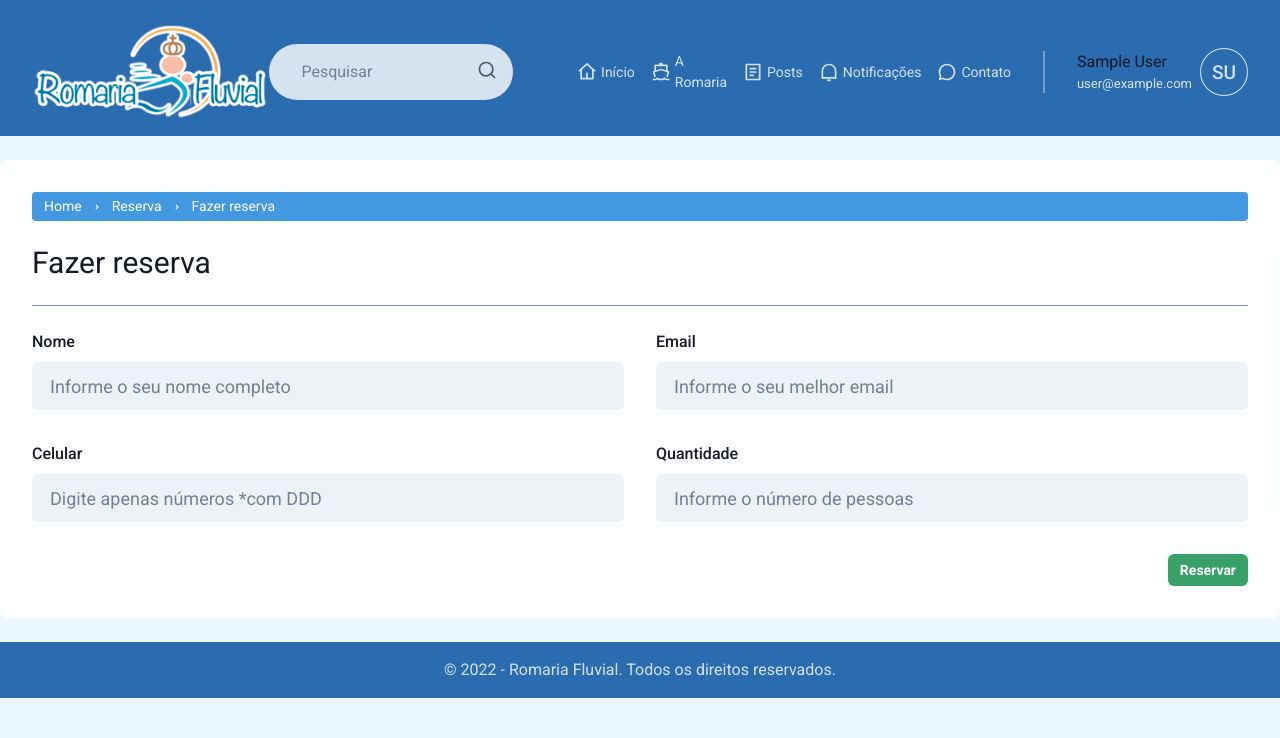
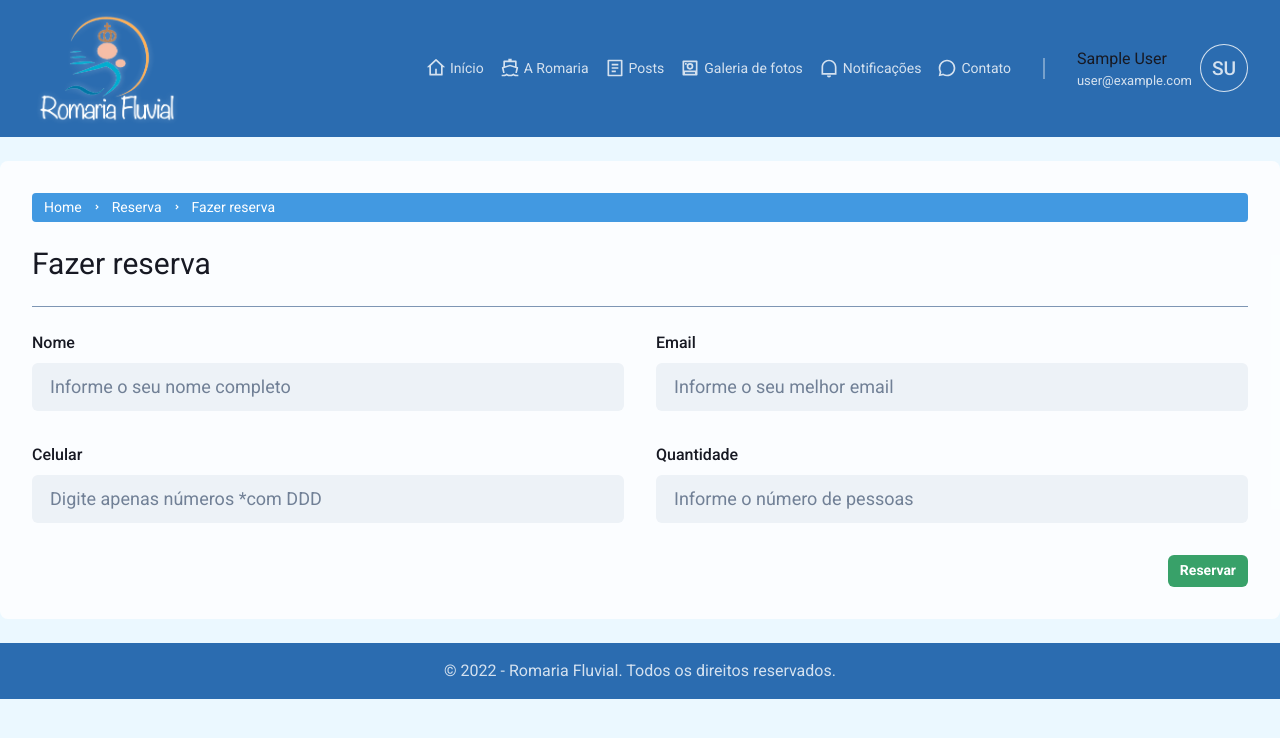
Before and after one commit to ProLucasFurtado/romaria_fluvial, a Next.js app: page /reserva/create in a window 1280 px wide. Shown: the top 738 px of the page. Built offline with nearby package versions, Linux system fonts and the light colour scheme; no server answers; sample sign-in values are in the browser's storage.

Commit message:
logomarca alterada

```diff
--- a/src/components/Header/Logo.tsx
+++ b/src/components/Header/Logo.tsx
@@ -5,9 +5,9 @@ export function Logo() {
   return (
     <Link href="/" passHref>
       <Image
-        src={'/assets/images/logo3.png'}
+        src={'/assets/images/logo.png'}
         alt="Logomarca da Romaria Fluvial"
-        width={['100px', '200%', '250px']}
+        width={['100px', '200%', '150px']}
         minWidth="100px"
         minHeight="23px"
         cursor="pointer"
--- a/src/components/Header/Notifications.tsx
+++ b/src/components/Header/Notifications.tsx
@@ -1,6 +1,15 @@
 import { HStack, Icon, Link as ChakraLink, Tooltip, Text, Flex, useBreakpointValue } from '@chakra-ui/react';
 import Router from 'next/router';
-import { RiChat3Line, RiFileList2Line, RiHome4Line, RiLoginBoxLine, RiLogoutBoxLine, RiNotificationLine, RiShipLine } from 'react-icons/ri';
+import {
+  RiChat3Line,
+  RiFileList2Line,
+  RiHome4Line,
+  RiLoginBoxLine,
+  RiLogoutBoxLine,
+  RiNotificationLine,
+  RiPolaroid2Line,
+  RiShipLine,
+} from 'react-icons/ri';
 import { signIn, signOut, useSession } from 'next-auth/react';
 import Link from 'next/link';
 
@@ -44,6 +53,16 @@ export function Notifications() {
             <Icon as={RiFileList2Line} fontSize="20" />
             <Text fontSize="sm" ml="1">
               Posts
+            </Text>
+          </Flex>
+        </ChakraLink>
+      </Link>
+      <Link href="/posts" prefetch passHref>
+        <ChakraLink>
+          <Flex align="center" justify="center">
+            <Icon as={RiPolaroid2Line} fontSize="20" />
+            <Text fontSize="sm" ml="1">
+              Galeria de fotos
             </Text>
           </Flex>
         </ChakraLink>
--- a/src/components/Header/index.tsx
+++ b/src/components/Header/index.tsx
@@ -18,7 +18,7 @@ export function Header() {
   });
 
   return (
-    <Flex as="header" w="100%" m="auto" pt="6" pb="4" align="center" justify="space-between" bg="blue.600" px={['2', '8']}>
+    <Flex as="header" w="100%" m="auto" p="2" align="center" justify="space-between" bg="blue.600" px={['2', '8']}>
       {!isWideVersion && (
         <IconButton
           aria-label="Abrir menu"
@@ -36,7 +36,7 @@ export function Header() {
       </Box>
 
       <Flex align="center" justify="flex-end" alignItems="center">
-        <Search />
+        {/* <Search /> */}
         <Notifications />
         <Profile showProfileData={isWideVersion} />
       </Flex>
```
Also changed, not shown: public/assets/images/logo.png.
